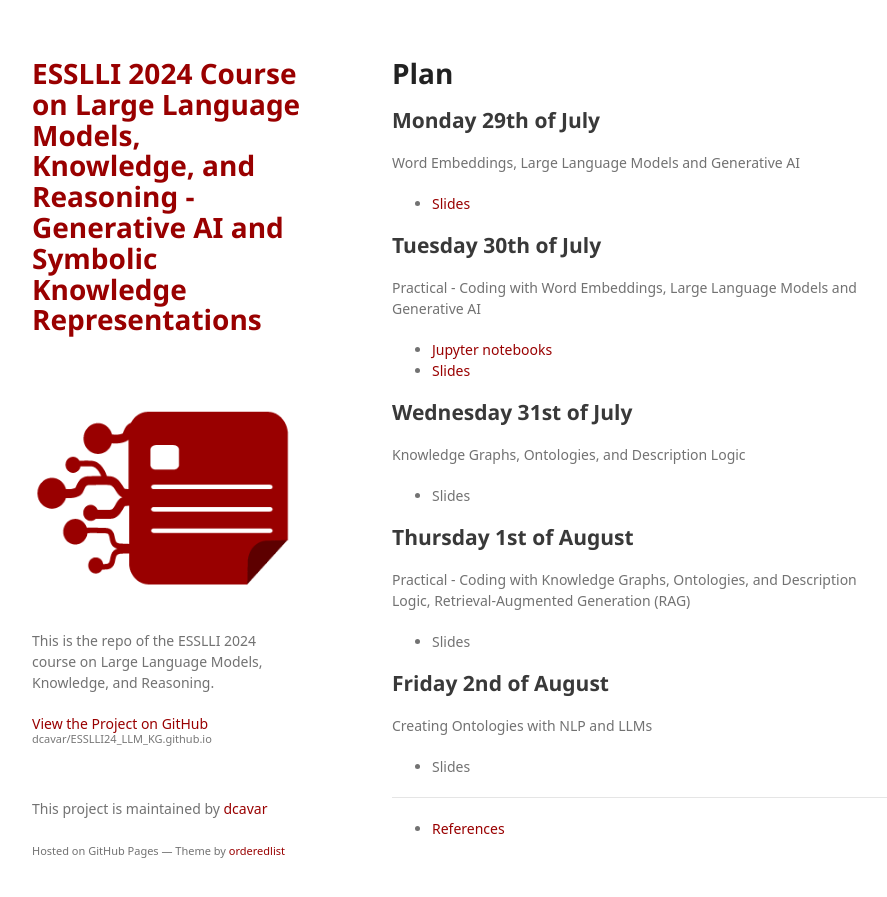
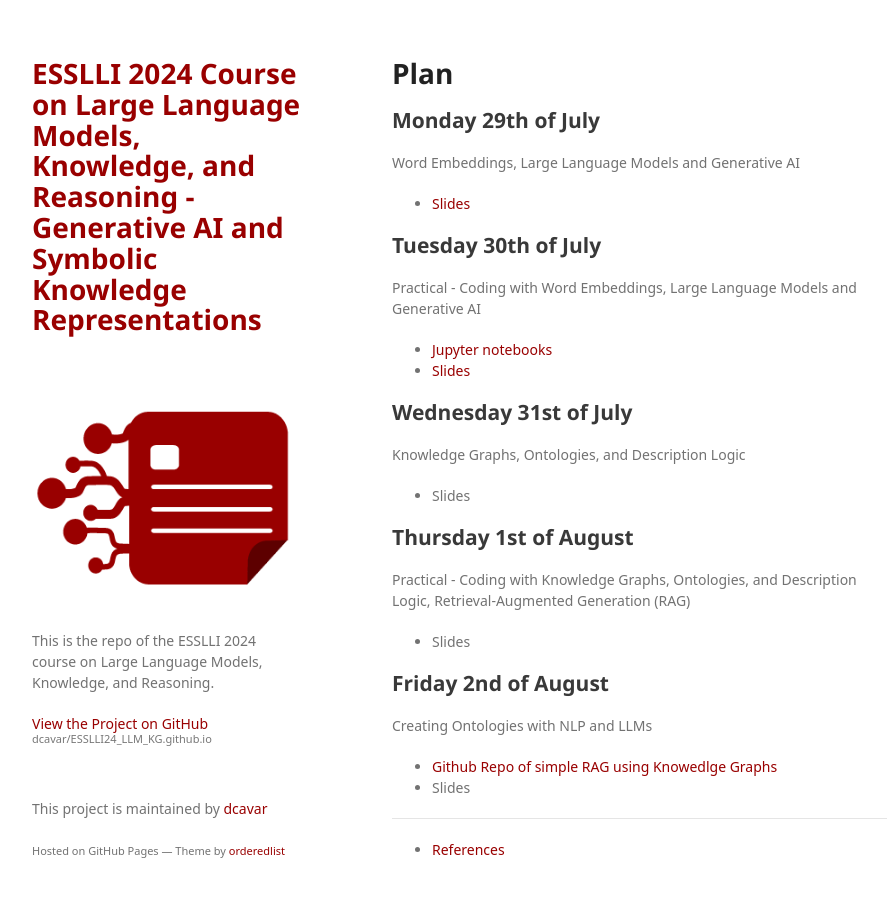
Before and after one commit to dcavar/ESSLLI24_LLM_KG.github.io, a Jekyll site: the page built from docs/plan.md, in a window 1280 px wide and 930 px high. Shown: the top 897 px of the window, without its empty margins (178-1065 px from the left). Built offline with Jekyll 4.4.1, drawn with Linux system fonts in a browser that asks for light colours; some web fonts are replaced; our own code applies the rules of GitHub Pages for plain Markdown files.

Commit message:
added rag repo to plan

```diff
--- a/docs/plan.md
+++ b/docs/plan.md
@@ -34,6 +34,7 @@ Practical - Coding with Knowledge Graphs, Ontologies, and Description Logic, Ret
 
 Creating Ontologies with NLP and LLMs
 
+- [Github Repo of simple RAG using Knowedlge Graphs](https://github.com/b-dickson/language-knowledge)
 - Slides
 
 
```
